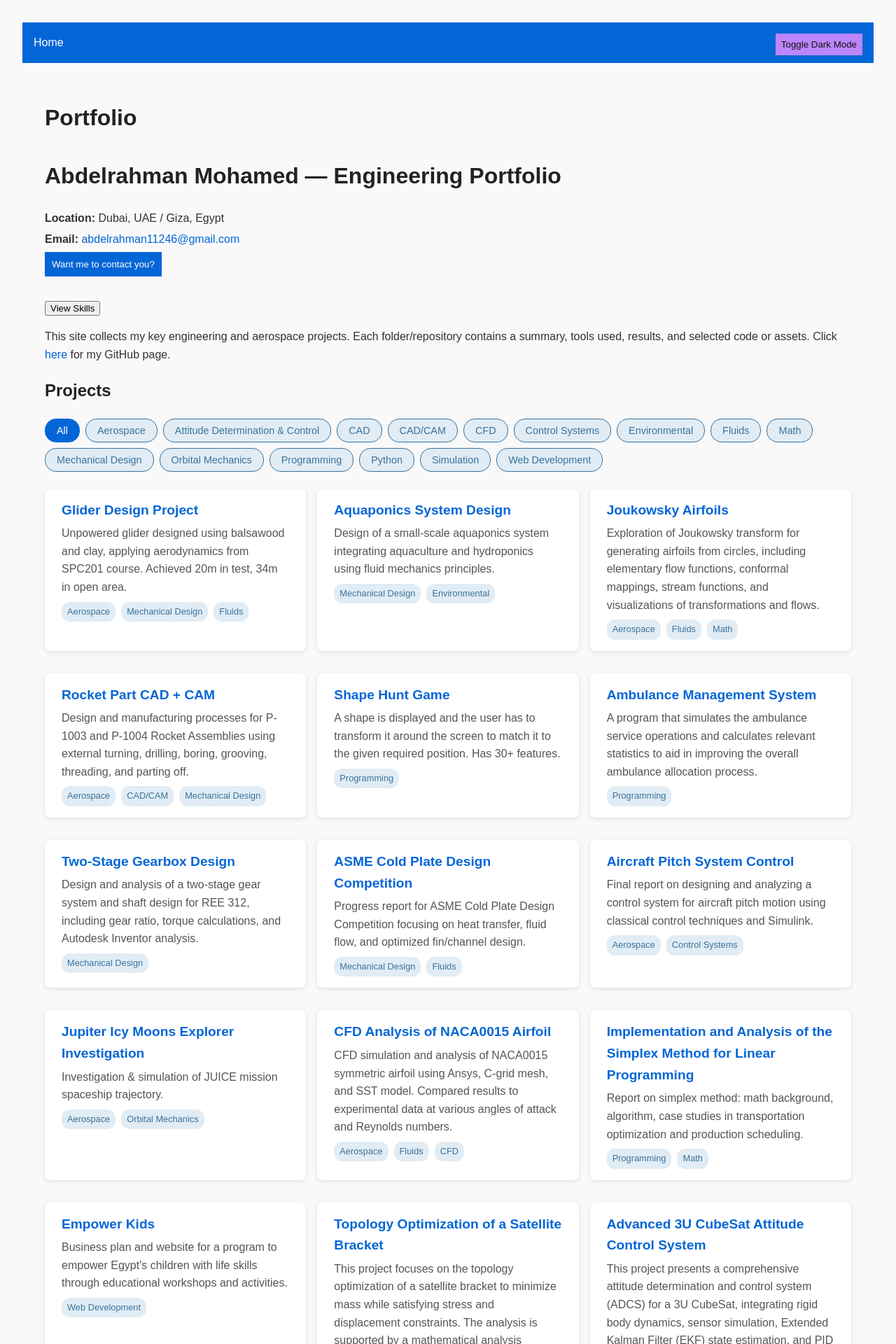
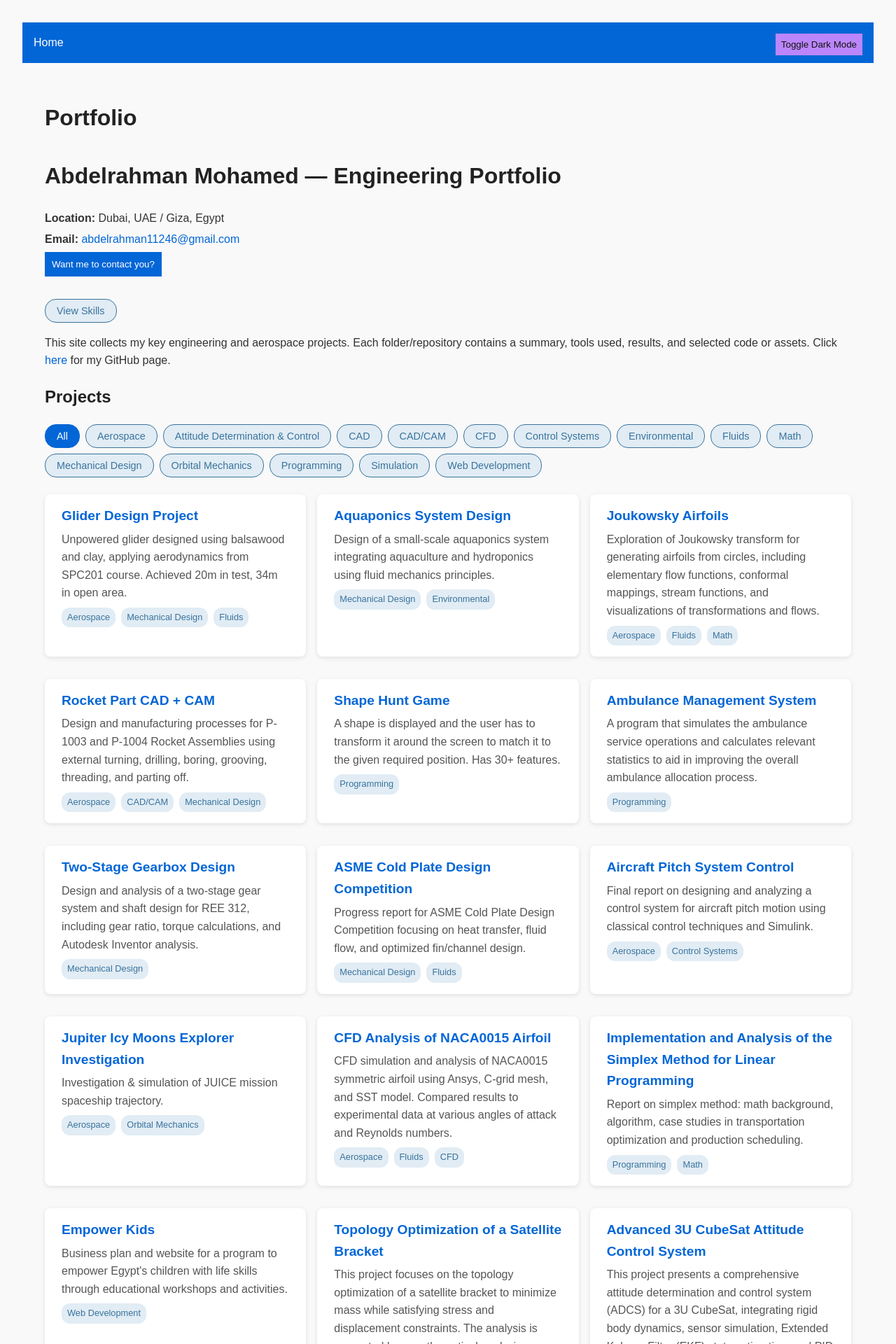
Before and after one commit to Naqeeb1124/abdelrahman-portfolio, a Jekyll site: the page built from index.html, in a window 1280 px wide. Shown: the top 1920 px of the page at 70% size. Built offline with Jekyll 4.4.1, drawn with Linux system fonts in a browser that asks for light colours; some of the changed text lies outside the part shown.

Commit message:
fix style.css

```diff
--- a/_config.yml
+++ b/_config.yml
@@ -16,6 +16,10 @@
       path: "_projects"
     values:
       layout: default
+  - scope:
+      path: "_projects/16-airfoil-coord-generator-xyz"
+    values:
+      published: false
   - scope:
       path: "_projects/13-child-development-program-website/child-development-website/node_modules"
     values:
@@ -41,6 +45,7 @@
   - Gemfile.lock
   - node_modules/
   - vendor/
+  - _projects/16-airfoil-coord-generator-xyz/
 
 # Include specific files or folders
 include:
--- a/index.html
+++ b/index.html
@@ -76,159 +76,7 @@
 
 
 
-<style>
-  body {
-    font-family: Arial, sans-serif;
-    margin: 2rem;
-    line-height: 1.6;
-    background-color: #f9f9f9;
-  }
-  h1, h2, h3 {
-    color: #222;
-  }
-  .contact {
-    margin-bottom: 2rem;
-  }
-  .contact p {
-    margin: 0.3rem 0;
-  }
-  a {
-    color: #0366d6;
-    text-decoration: none;
-  }
-  a:hover {
-    text-decoration: underline;
-  }
-  .section {
-    margin-bottom: 2rem;
-  }
-  .project-card {
-    background: white;
-    border-radius: 8px;
-    box-shadow: 0 2px 6px rgba(0,0,0,0.1);
-    padding: 1rem 1.5rem;
-    margin-bottom: 1rem;
-  }
-  .project-title {
-    font-weight: bold;
-    font-size: 1.2rem;
-    margin-bottom: 0.3rem;
-  }
-  .project-description {
-    color: #555;
-    font-size: 1rem;
-    margin-bottom: 0.5rem;
-  }
-  .projects-grid {
-    display: grid;
-    grid-template-columns: repeat(auto-fill, minmax(350px, 1fr));
-    gap: 1rem;
-  }
-  .project-categories {
-    display: flex;
-    flex-wrap: wrap;
-    gap: 0.5rem;
-  }
-  .category-tag {
-    background-color: #e1ecf4;
-    color: #39739d;
-    padding: 0.25rem 0.5rem;
-    border-radius: 12px;
-    font-size: 0.8rem;
-    font-weight: 500;
-  }
-  #contact-me-btn {
-    padding: 10px;
-    background-color: #0366d6;
-    color: white;
-    border: none;
-    cursor: pointer;
-  }
-  #contact-me-btn:hover {
-    background-color: #0056b3;
-  }
-  .modal {
-    display: none;
-    position: fixed;
-    z-index: 1;
-    left: 0;
-    top: 0;
-    width: 100%;
-    height: 100%;
-    overflow: auto;
-    background-color: rgb(0,0,0);
-    background-color: rgba(0,0,0,0.4);
-  }
-  .modal-content {
-    background-color: #fefefe;
-    margin: 15% auto;
-    padding: 20px;
-    border: 1px solid #888;
-    width: 80%;
-    max-width: 500px;
-  }
-  .close {
-    color: #aaa;
-    float: right;
-    font-size: 28px;
-    font-weight: bold;
-  }
-  .close:hover,
-  .close:focus {
-    color: black;
-    text-decoration: none;
-    cursor: pointer;
-  }
-  #contact-form {
-    display: flex;
-    flex-direction: column;
-  }
-  #contact-form label {
-    margin-top: 10px;
-  }
-  #contact-form input,
-  #contact-form textarea {
-    padding: 8px;
-    margin-top: 5px;
-  }
-  #contact-form button {
-    margin-top: 15px;
-    padding: 10px;
-    background-color: #0366d6;
-    color: white;
-    border: none;
-    cursor: pointer;
-  }
-  #contact-form button:hover {
-    background-color: #0056b3;
-  }
 
-  /* Styles for category filters */
-  #category-filters {
-    margin-bottom: 1.5rem;
-    display: flex;
-    flex-wrap: wrap;
-    gap: 0.5rem;
-  }
-  .filter-btn {
-    padding: 0.5rem 1rem;
-    font-size: 0.9rem;
-    cursor: pointer;
-    background-color: #e1ecf4;
-    color: #39739d;
-    border: 1px solid #39739d;
-    border-radius: 16px;
-    transition: all 0.2s ease;
-  }
-  .filter-btn:hover {
-    background-color: #c1d9e9;
-  }
-  .filter-btn.active {
-    background-color: #0366d6;
-    color: white;
-    border-color: #0366d6;
-  }
-</style>
 
 <div class="section">
   <h2>Projects</h2>
--- a/style.css
+++ b/style.css
@@ -79,6 +79,191 @@
   border-radius: 8px;
   text-align: center;
   font-weight: 500;
+}
+
+/* Styles moved from index.html */
+body {
+  margin: 2rem; /* Adjusted from 0 to 2rem for consistency with original index.html */
+}
+h1, h2, h3 {
+  color: #222;
+}
+.contact {
+  margin-bottom: 2rem;
+}
+.contact p {
+  margin: 0.3rem 0;
+}
+.section {
+  margin-bottom: 2rem;
+}
+.project-card {
+  background: white;
+  border-radius: 8px;
+  box-shadow: 0 2px 6px rgba(0,0,0,0.1);
+  padding: 1rem 1.5rem;
+  margin-bottom: 1rem;
+}
+.project-title {
+  font-weight: bold;
+  font-size: 1.2rem;
+  margin-bottom: 0.3rem;
+}
+.project-description {
+  color: #555;
+  font-size: 1rem;
+  margin-bottom: 0.5rem;
+}
+.projects-grid {
+  display: grid;
+  grid-template-columns: repeat(auto-fill, minmax(350px, 1fr));
+  gap: 1rem;
+}
+.project-categories {
+  display: flex;
+  flex-wrap: wrap;
+  gap: 0.5rem;
+}
+.category-tag {
+  background-color: #e1ecf4;
+  color: #39739d;
+  padding: 0.25rem 0.5rem;
+  border-radius: 12px;
+  font-size: 0.8rem;
+  font-weight: 500;
+}
+#contact-me-btn {
+  padding: 10px;
+  background-color: #0366d6;
+  color: white;
+  border: none;
+  cursor: pointer;
+}
+#contact-me-btn:hover {
+  background-color: #0056b3;
+}
+.modal {
+  display: none;
+  position: fixed;
+  z-index: 1;
+  left: 0;
+  top: 0;
+  width: 100%;
+  height: 100%;
+  overflow: auto;
+  background-color: rgb(0,0,0);
+  background-color: rgba(0,0,0,0.4);
+}
+.modal-content {
+  background-color: #fefefe;
+  margin: 15% auto;
+  padding: 20px;
+  border: 1px solid #888;
+  width: 80%;
+  max-width: 500px;
+}
+.close {
+  color: #aaa;
+  float: right;
+  font-size: 28px;
+  font-weight: bold;
+}
+.close:hover,
+.close:focus {
+  color: black;
+  text-decoration: none;
+  cursor: pointer;
+}
+#contact-form {
+  display: flex;
+  flex-direction: column;
+}
+#contact-form label {
+  margin-top: 10px;
+}
+#contact-form input,
+#contact-form textarea {
+  padding: 8px;
+  margin-top: 5px;
+}
+#contact-form button {
+  margin-top: 15px;
+  padding: 10px;
+  background-color: #0366d6;
+  color: white;
+  border: none;
+  cursor: pointer;
+}
+#contact-form button:hover {
+  background-color: #0056b3;
+}
+
+/* Styles for category filters */
+#category-filters {
+  margin-bottom: 1.5rem;
+  display: flex;
+  flex-wrap: wrap;
+  gap: 0.5rem;
+}
+.filter-btn {
+  padding: 0.5rem 1rem;
+  font-size: 0.9rem;
+  cursor: pointer;
+  background-color: #e1ecf4;
+  color: #39739d;
+  border: 1px solid #39739d;
+  border-radius: 16px;
+  transition: all 0.2s ease;
+}
+.filter-btn:hover {
+  background-color: #c1d9e9;
+}
+.filter-btn.active {
+  background-color: #0366d6;
+  color: white;
+  border-color: #0366d6;
+}
+
+/* Dropdown Button (View Skills) */
+.dropdown-btn {
+  padding: 0.5rem 1rem;
+  font-size: 0.9rem;
+  cursor: pointer;
+  background-color: #e1ecf4; /* Light mode background */
+  color: #39739d; /* Light mode text color */
+  border: 1px solid #39739d; /* Light mode border */
+  border-radius: 16px;
+  transition: all 0.2s ease;
+}
+
+.dropdown-btn:hover {
+  background-color: #c1d9e9; /* Light mode hover background */
+}
+
+/* Dropdown Content (Skills List) */
+.dropdown-content {
+  display: flex; /* Use flexbox for skill bubbles */
+  flex-wrap: wrap; /* Allow bubbles to wrap */
+  gap: 0.5rem; /* Space between bubbles */
+  padding: 1rem;
+  background-color: #fefefe; /* Light mode background */
+  border: 1px solid #ddd;
+  border-radius: 8px;
+  box-shadow: 0px 8px 16px 0px rgba(0,0,0,0.2);
+  z-index: 1;
+  margin-top: 0.5rem;
+}
+
+/* Skill Bubbles */
+.skill-bubble {
+  display: inline-block; /* Make bubbles fit content */
+  background-color: #e1ecf4; /* Light mode background */
+  color: #39739d; /* Light mode text color */
+  padding: 0.25rem 0.5rem;
+  border-radius: 12px;
+  font-size: 0.8rem;
+  font-weight: 500;
+  white-space: nowrap; /* Prevent text from wrapping inside bubble */
 }
 
 /* Dark mode styles */
@@ -170,11 +355,13 @@
 body.dark-mode .dropdown-btn {
   background-color: #bb86fc;
   color: #121212;
+  border-color: #bb86fc; /* Dark mode border */
 }
 
 body.dark-mode .dropdown-content {
-  background-color: #1f1f1f;
+  background-color: #1f1f1f; /* Dark mode background */
   box-shadow: 0px 8px 16px 0px rgba(0,0,0,0.5);
+  border: 1px solid #333; /* Dark mode border */
 }
 
 body.dark-mode .skill-bubble {
```
